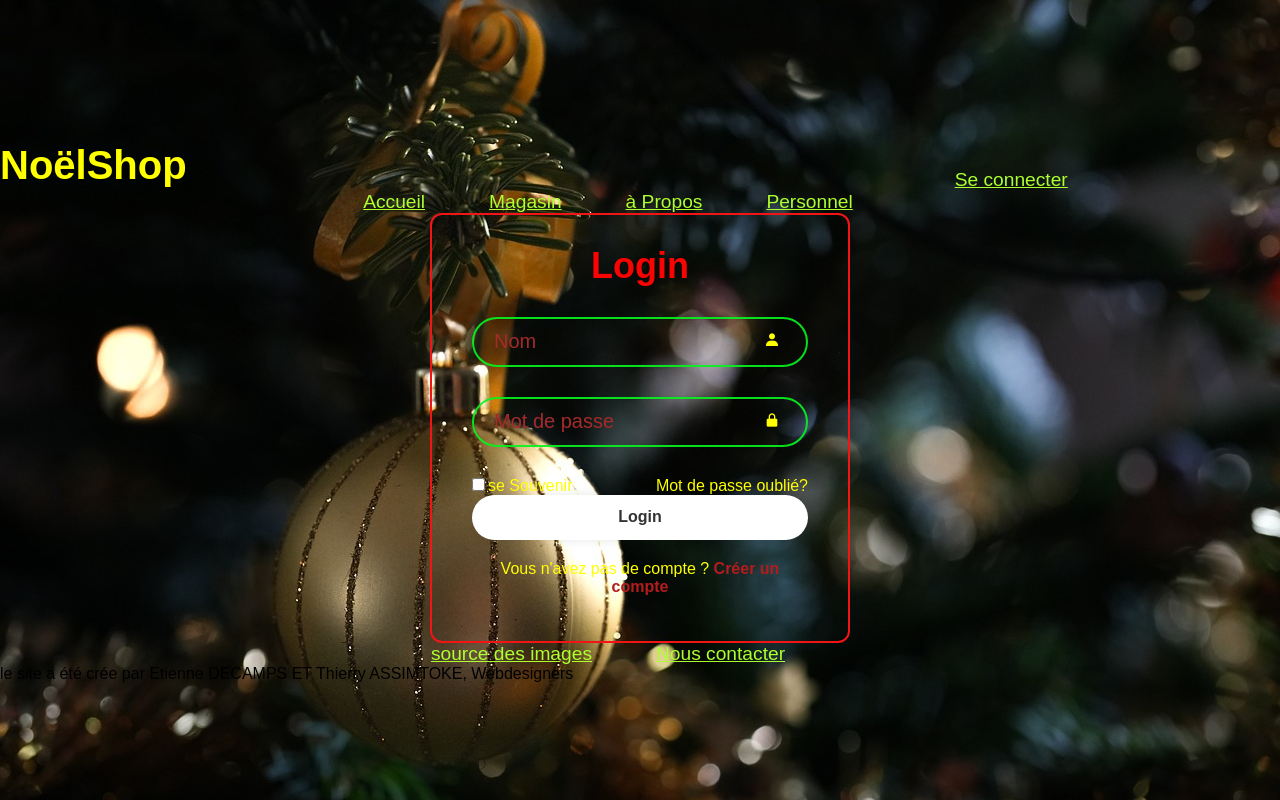
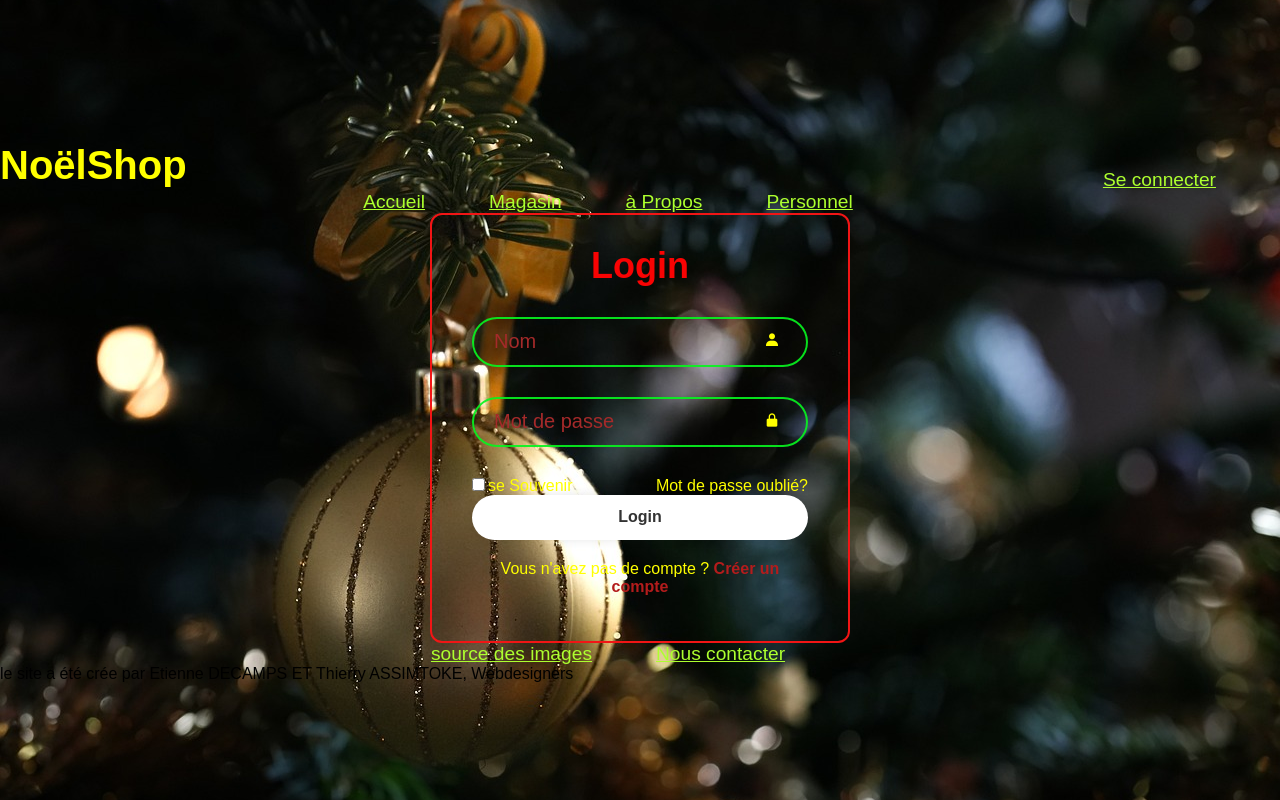
Before and after one commit to Etes-Hyene/html, a plain HTML site: page pages/login.html in a window 1280 px wide. Drawn offline with nearby package versions, Linux system fonts and the light colour scheme.

Commit message:
Update login.css

```diff
--- a/sheets/login.css
+++ b/sheets/login.css
@@ -106,7 +106,8 @@
 #titre{
     display:flex;
     flex-direction: row;
-    gap: 60vw;
+    justify-content: space-between;
+    /* gap: 20vw; */
 }
 #titre h1{
     color:yellow;
```
